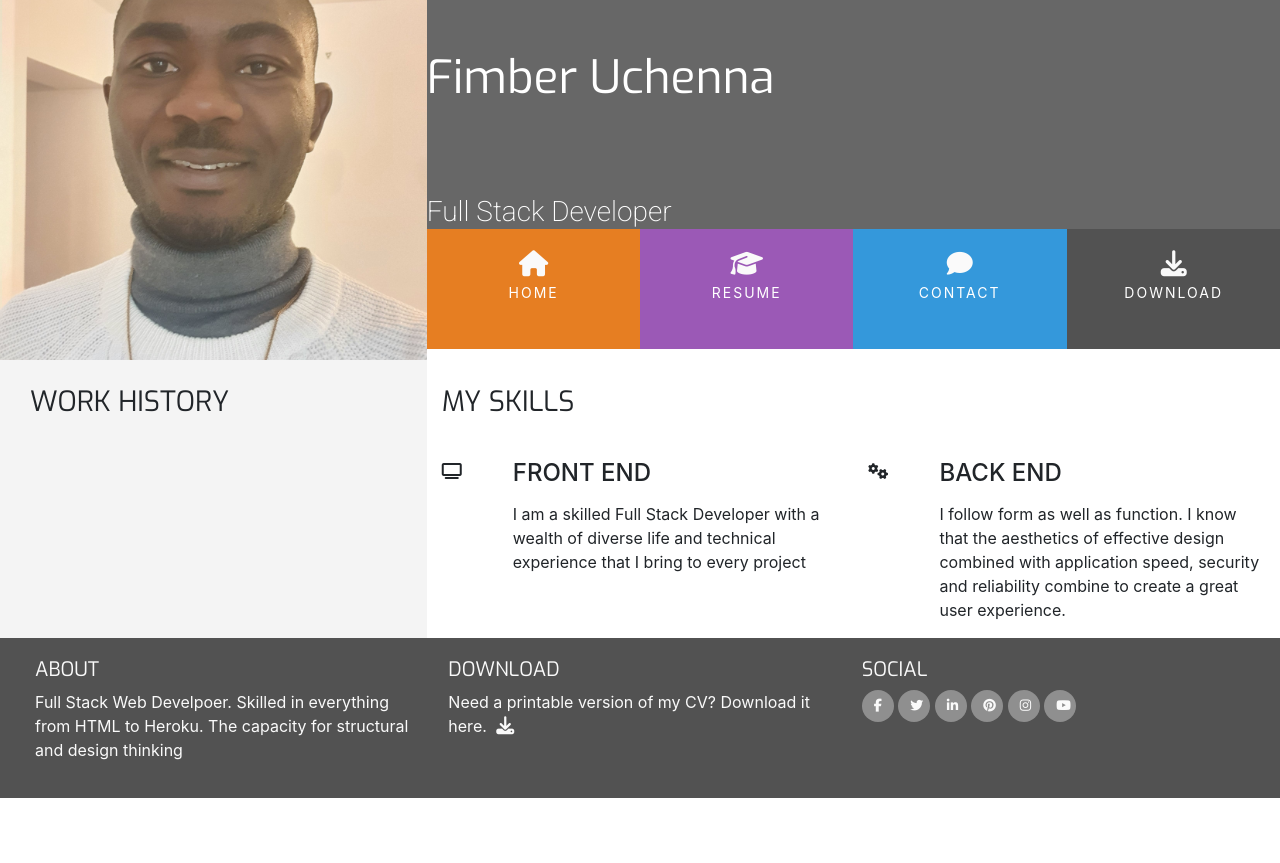
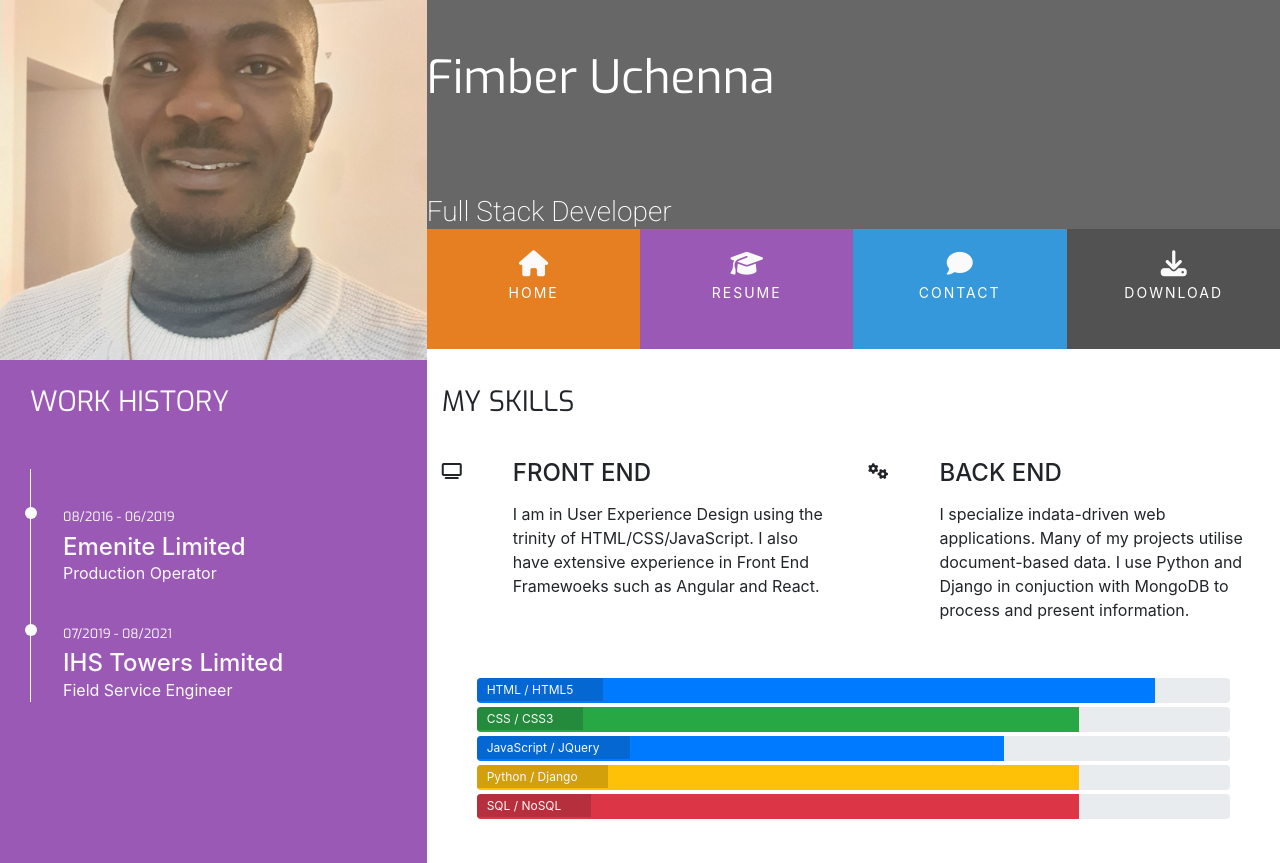
Before and after one commit to uchenna631/resume, a plain HTML site: page resume.html in a window 1280 px wide. Shown: the top 863 px of the page. Before the commit the page ends 800 px from the top, so only its background shows below. Drawn offline with nearby package versions, Linux system fonts and the light colour scheme.

Commit message:
Add resume section content

```diff
--- a/assets/css/style.css
+++ b/assets/css/style.css
@@ -27,6 +27,10 @@
 
 .bg-color-personal-info {
     background-color: #f4f4f4;
+}
+
+.bg-color-work-history {
+    background-color: #9b59b6;
 }
 
 /* -------------------------- Special paddings/margins/text */
@@ -62,6 +66,7 @@ h4 {
     float: none;
 }
 
+.history-heading,
 .section-heading {
     font-family: "Exo", sans-serif;
     font-weight: 300;
@@ -257,3 +262,71 @@ footer {
     position: relative;
     width: 60%;
 }
+
+/* -------------------------- Skills */
+
+.progress {
+    position: relative;
+    height: 25px;
+    margin-bottom: 4px;
+}
+
+.progress-type {
+    position: absolute;
+    left: 0px;
+    font-weight: 400;
+    padding: 3px 30px 2px 10px;
+    color: #fafafa;
+    background-color: rgba(25, 25, 25, 0.2);
+}
+
+.progress-section {
+    margin: 40px 20px;
+}
+
+/* -------------------------- Work History */
+
+.history-heading {
+    color: #fafafa;
+    margin-bottom: 50px;
+}
+
+.timeline-item {
+    padding: 4em 2em 0em 2em;
+    position: relative;
+    color: #fafafa;
+    border-left: 1px solid;
+}
+
+.timeline-item p {
+    padding: 0;
+    margin: 0;
+}
+
+.timeline-item:before {
+    content: attr(data-dates);
+    position: absolute;
+    left: 2.5em;
+    top: 3em;
+    display: block;
+    font-family: "Exo", sans-serif;
+    font-size: 0.8em;
+    padding: 0;
+    margin: 0;
+}
+
+.timeline-item:after {
+    width: 12px;
+    height: 12px;
+    display: block;
+    top: 2.4em;
+    position: absolute;
+    left: -6px;
+    border-radius: 12px;
+    content: "";
+    background-color: #fafafa;
+}
+
+.history-item {
+    margin-bottom: 30px;
+}
--- a/resume.html
+++ b/resume.html
@@ -53,15 +53,24 @@
     </header>
     <section class="container-fluid">
         <div class="row">
-            <div class="col-md-4 bg-color-personal-info section-column">
+            <div class="col-md-4 bg-color-work-history section-column">
                 <div class="row">
                     <div class="col-12">
-                        <h3 class="section-heading uppercase">
+                        <h3 class="history-heading uppercase">
                             Work History
                         </h3>
                     </div>
                 </div>
-
+                <div class="history-item">
+                    <div class="timeline-item" data-dates="08/2016 - 06/2019">
+                        <h4>Emenite Limited</h4>
+                        <p>Production Operator</p>
+                    </div>
+                    <div class="timeline-item" data-dates="07/2019 - 08/2021">
+                        <h4>IHS Towers Limited</h4>
+                        <p>Field Service Engineer</p>
+                    </div>
+                </div>
             </div>
             <div class="col-md-8 bg-color-three-reasons">
                 <div class="row">
@@ -78,7 +87,9 @@
                             <div class="col-10">
                                 <h4 class="three-reasons-heading uppercase">Front End</h4>
                                 <p>
-                                    I am a skilled Full Stack Developer with a wealth of diverse life and technical experience that I bring to every project
+                                    I am in User Experience Design using the
+                                    trinity of HTML/CSS/JavaScript. I also have
+                                     extensive experience in Front End Framewoeks such as Angular and React.
                                 </p>
                             </div>
                         </div>
@@ -91,14 +102,50 @@
                             <div class="col-10">
                                 <h4 class="three-reasons-heading uppercase">Back End</h4>
                                 <p>
-                                    I follow form as well as function. I know that the aesthetics of effective
-                                    design combined with application speed, security and reliability combine to
-                                    create a great user experience.
+                                    I specialize indata-driven web applications. Many
+                                    of my projects utilise document-based data. I use
+                                    Python and Django in conjuction with MongoDB
+                                    to process and present information.
                                 </p>
                             </div>
                         </div>
                     </div>
 
+                </div>
+                <div class="row progress-section">
+                    <div class="col">
+                        <div class="progress">
+                            <div class="progress-bar" role="progressbar" aria-valuenow="90" aria-valuemin="0" aria-valuemax="100" style="width:90%">
+                                <span class="sr-only">90% complete</span>
+                            </div>
+                            <span class="progress-type">HTML / HTML5</span>
+                        </div>
+                        <div class="progress">
+                            <div class="progress-bar bg-success" role="progressbar" aria-valuenow="80" aria-valuemin="0" aria-valuemax="100" style="width:80%">
+                                <span class="sr-only">90% complete</span>
+                            </div>
+                            <span class="progress-type">CSS / CSS3</span>
+                        </div>
+                        <div class="progress">
+                            <div class="progress-bar" role="progressbar" aria-valuenow="70" aria-valuemin="0" aria-valuemax="100" style="width:70%">
+                                <span class="sr-only">70% complete</span>
+                            </div>
+                            <span class="progress-type">JavaScript / JQuery</span>
+                        </div>
+                        <div class="progress">
+                            <div class="progress-bar bg-warning" role="progressbar" aria-valuenow="80" aria-valuemin="0" aria-valuemax="100" style="width:80%">
+                                <span class="sr-only">80% complete</span>
+                            </div>
+                            <span class="progress-type">Python / Django</span>
+                        </div>
+
+                        <div class="progress">
+                            <div class="progress-bar bg-danger" role="progressbar" aria-valuenow="80" aria-valuemin="0" aria-valuemax="100" style="width:80%">
+                                <span class="sr-only">80% complete</span>
+                            </div>
+                            <span class="progress-type">SQL / NoSQL</span>
+                        </div>
+                    </div>
                 </div>
             </div>
         </div>
```
